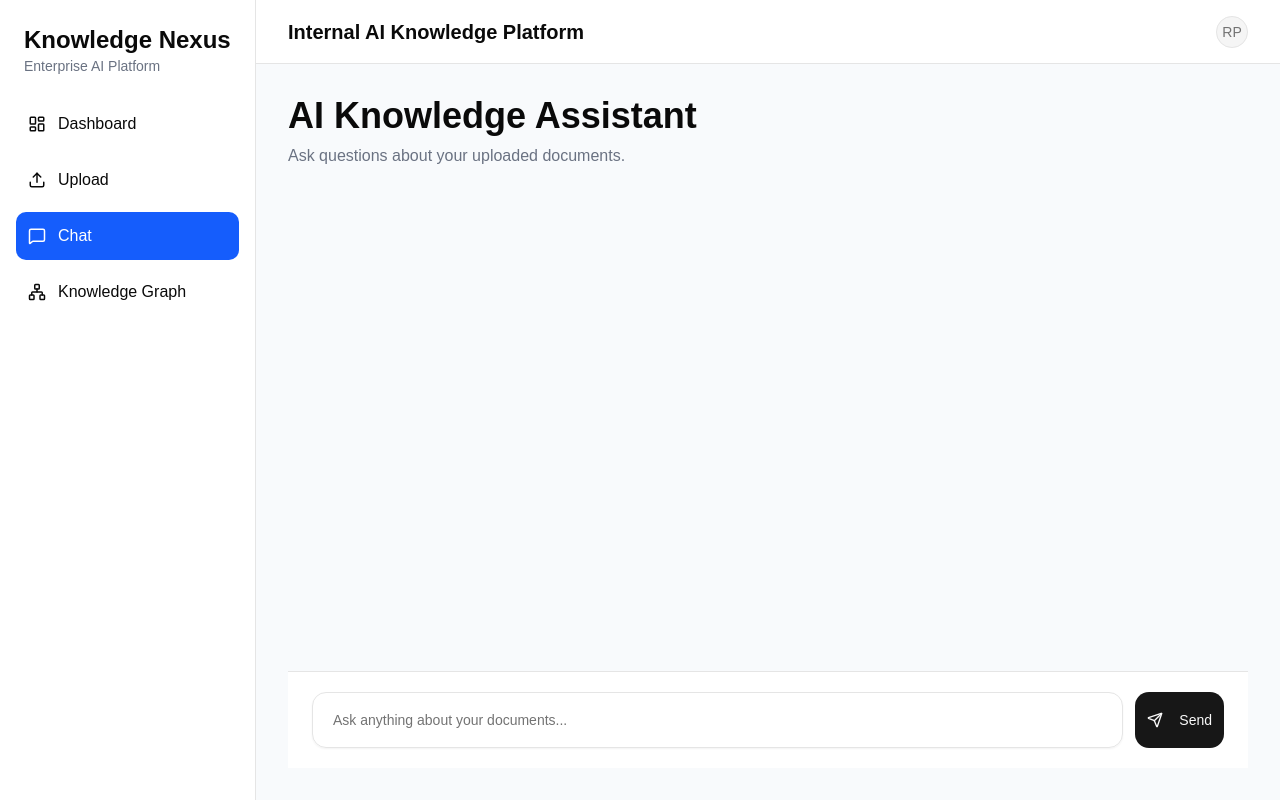
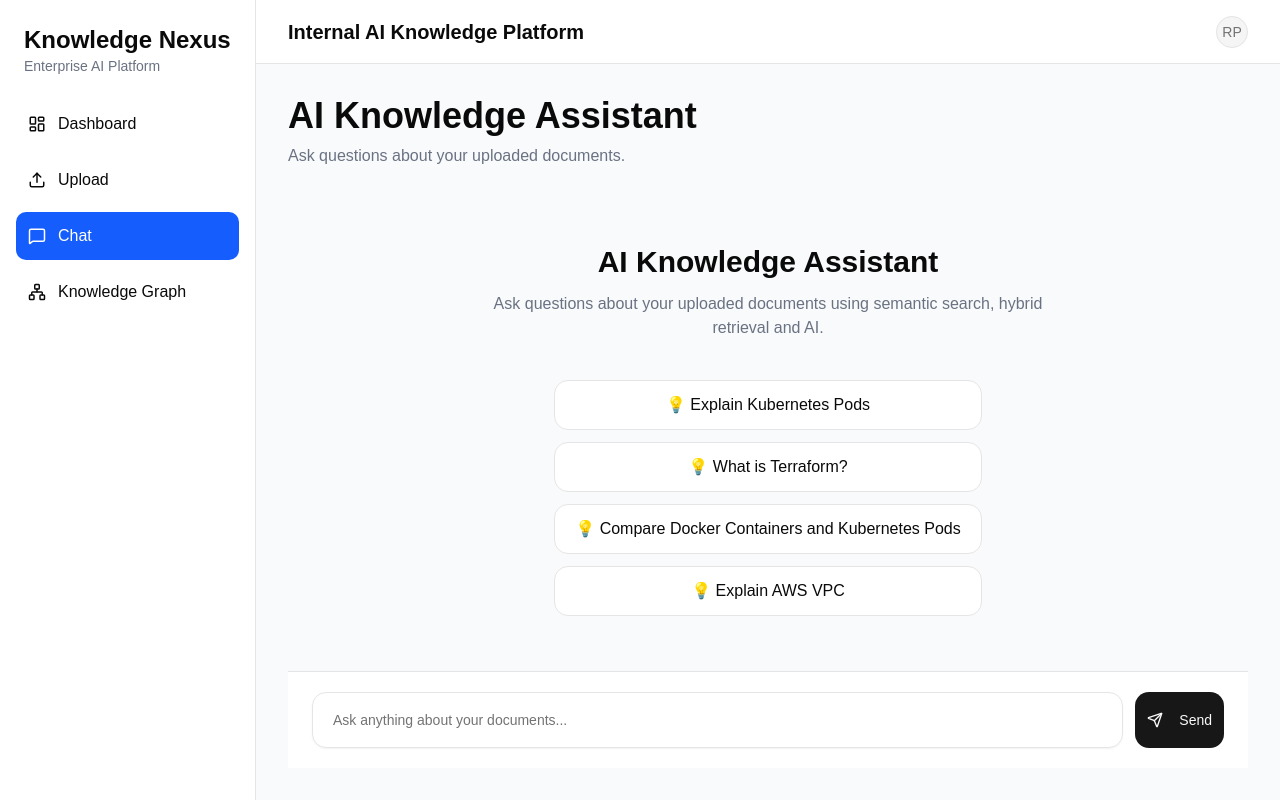
Before and after one commit to rutwikrp/Knowledge_Nexus_IDBI, a React (Vite) app in the folder frontend/: page /chat in a window 1280 px wide. Built offline with nearby package versions, Linux system fonts and the light colour scheme.

Commit message:
added source list

```diff
--- a/frontend/src/components/chat/ChatWindow.tsx
+++ b/frontend/src/components/chat/ChatWindow.tsx
@@ -24,11 +24,49 @@ export default function ChatWindow({ messages }: Props) {
     }, [messages]);
 
     return (
-
         <div
             ref={containerRef}
-            className="h-full overflow-y-auto px-6 py-6 space-y-8"
+            className="h-full overflow-y-auto px-6 py-6"
         >
+
+            {messages.length === 0 ? (
+
+                <div className="flex h-full flex-col items-center justify-center text-center">
+
+                    <h2 className="text-3xl font-bold">
+                        AI Knowledge Assistant
+                    </h2>
+
+                    <p className="mt-3 text-gray-500 max-w-xl">
+                        Ask questions about your uploaded documents using semantic search,
+                        hybrid retrieval and AI.
+                    </p>
+
+                    <div className="mt-10 space-y-3">
+
+                        <div className="rounded-xl border bg-white px-5 py-3">
+                            💡 Explain Kubernetes Pods
+                        </div>
+
+                        <div className="rounded-xl border bg-white px-5 py-3">
+                            💡 What is Terraform?
+                        </div>
+
+                        <div className="rounded-xl border bg-white px-5 py-3">
+                            💡 Compare Docker Containers and Kubernetes Pods
+                        </div>
+
+                        <div className="rounded-xl border bg-white px-5 py-3">
+                            💡 Explain AWS VPC
+                        </div>
+
+                    </div>
+
+                </div>
+
+            ) : (
+
+                <div className="space-y-8">
 
                     {messages.map((message) => (
 
@@ -41,5 +79,8 @@ export default function ChatWindow({ messages }: Props) {
 
                 </div>
 
+            )}
+
+        </div>
     );
 }
--- a/frontend/src/components/chat/SourcesList.tsx
+++ b/frontend/src/components/chat/SourcesList.tsx
@@ -0,0 +1,42 @@
+import SourceCard from "./SourceCard";
+import type { Source } from "@/types/chat";
+
+interface Props {
+    sources: Source[];
+}
+
+export default function SourcesList({ sources }: Props) {
+    if (!sources.length) return null;
+
+    // Group sources by document
+    const grouped = sources.reduce<Record<string, Source[]>>((acc, source) => {
+        if (!acc[source.document_name]) {
+            acc[source.document_name] = [];
+        }
+        acc[source.document_name].push(source);
+        return acc;
+    }, {});
+
+    return (
+        <div className="mt-4">
+            <h4 className="mb-2 text-sm font-semibold text-gray-600">
+                Sources
+            </h4>
+
+            <div className="space-y-2">
+                {Object.entries(grouped).map(([document, docs]) => (
+                    <SourceCard
+                        key={document}
+                        source={{
+                            ...docs[0],
+                            page_number: docs
+                                .map((s) => s.page_number)
+                                .sort((a: any, b: any) => Number(a) - Number(b))
+                                .join(" • "),
+                        }}
+                    />
+                ))}
+            </div>
+        </div>
+    );
+}
```
Lines whose indentation alone changed are shown as unchanged.
